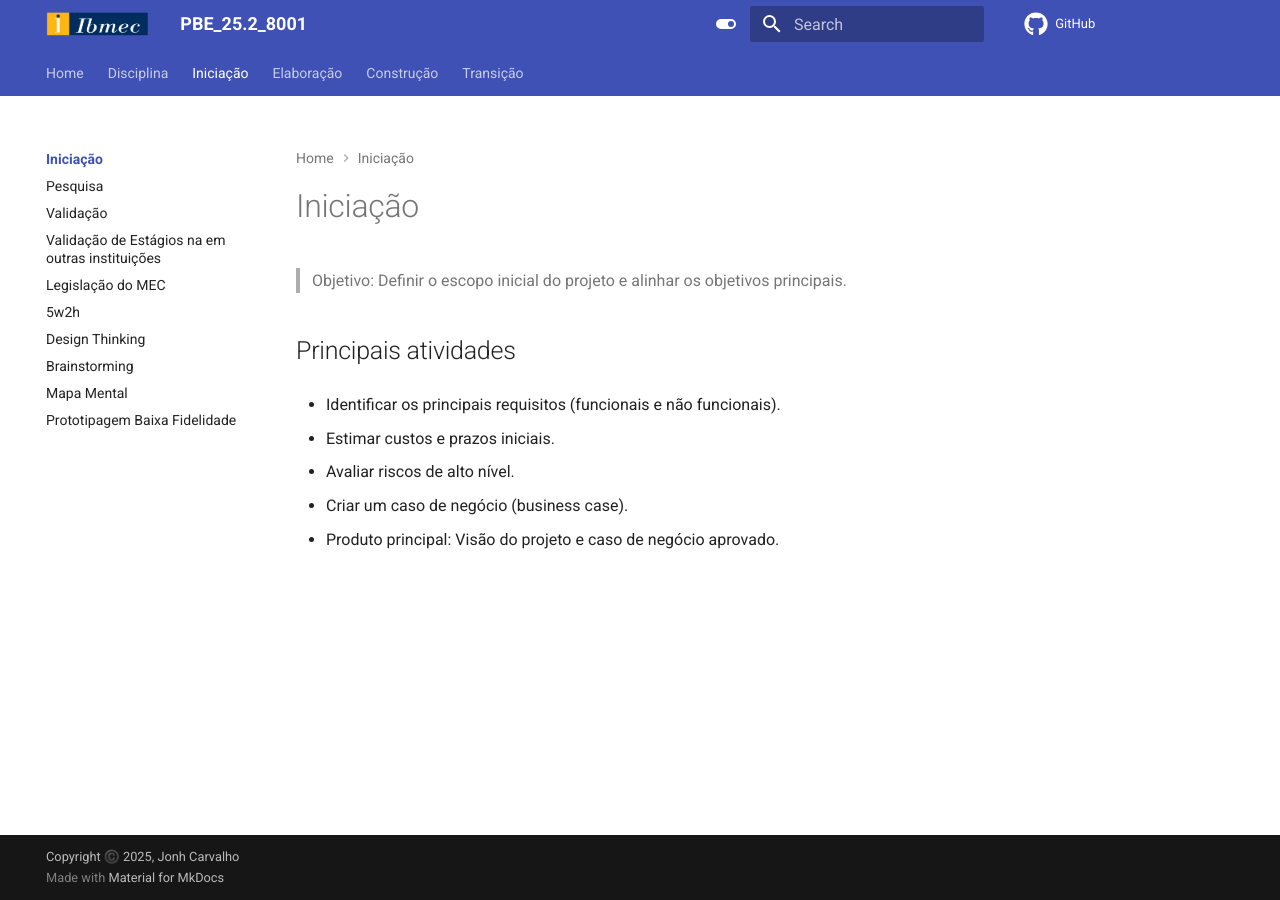
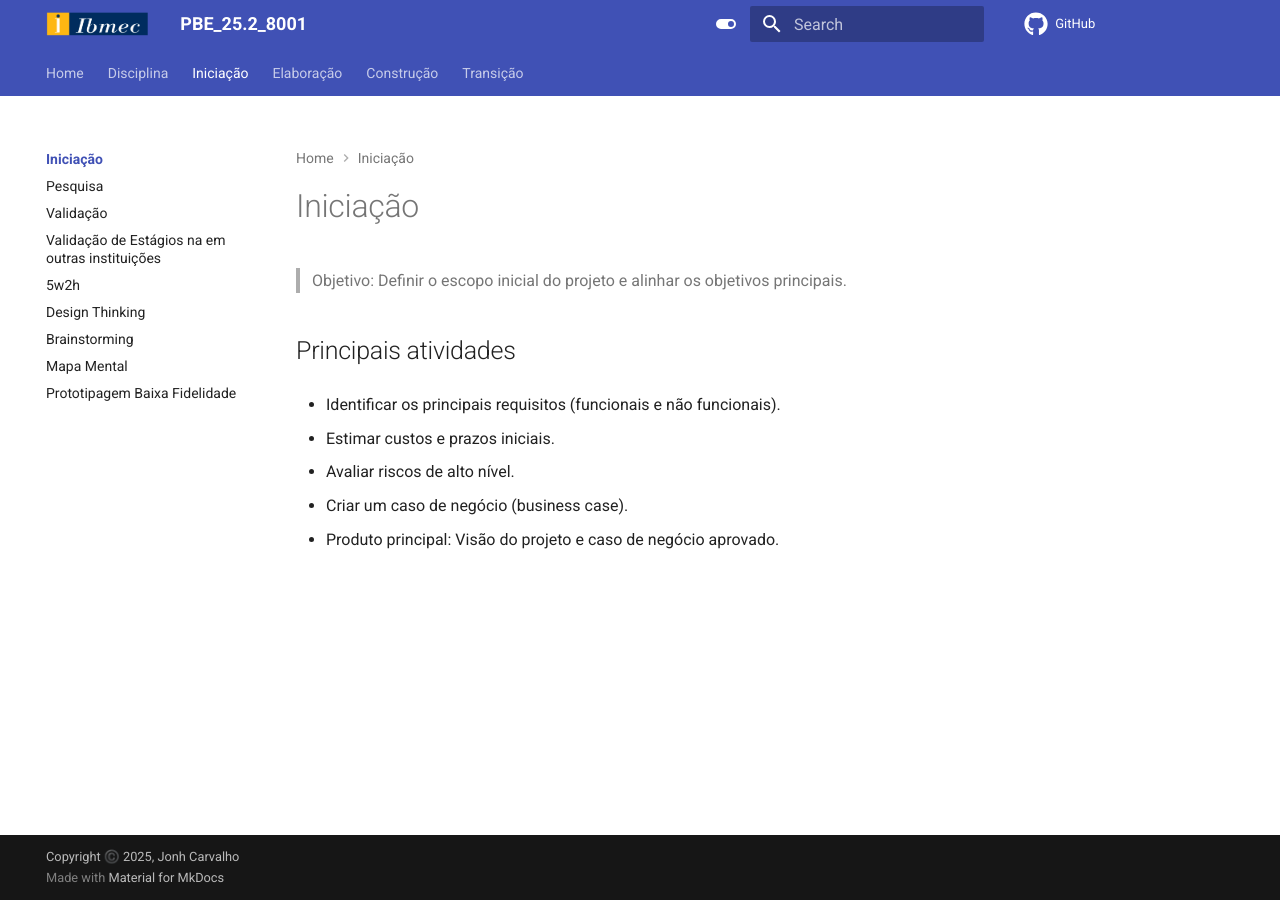
Before and after one commit to Projetos-de-Extensao/PBE_26.1_8001_I, an MkDocs documentation site: the page built from mkdocs/Iniciacao/index.md, in a window 1280 px wide. Built offline with MkDocs 1.6.1 and Material for MkDocs 9.7.7, drawn with Linux system fonts in a browser that asks for light colours; comment, search, counter and statistics services are not loaded.

Commit message:
Changes in the mkdocs configuration

```diff
--- a/mkdocs.yml
+++ b/mkdocs.yml
@@ -18,7 +18,6 @@ nav:
       - Pesquisa: Iniciacao/pesquisa.md
       - Validação : Iniciacao/ibmec.md
       - Validação de Estágios na em outras instituições: Iniciacao/validExtra.md
-      - Legislação do MEC: Iniciacao/Mec.md
       - 5w2h: Iniciacao/5w2h.md
       - Design Thinking: Iniciacao/design_thinking.md
       - Brainstorming: Iniciacao/brainstorm.md
```
Also changed, not shown: README.md (+0 -2 lines).
